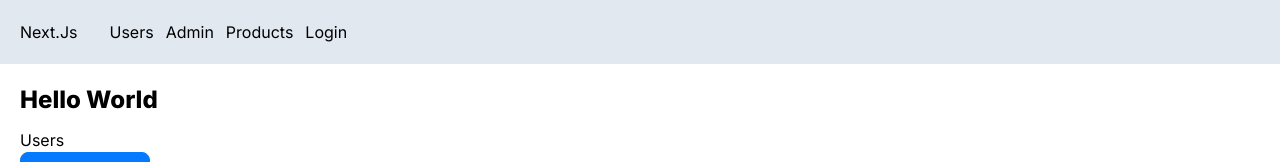
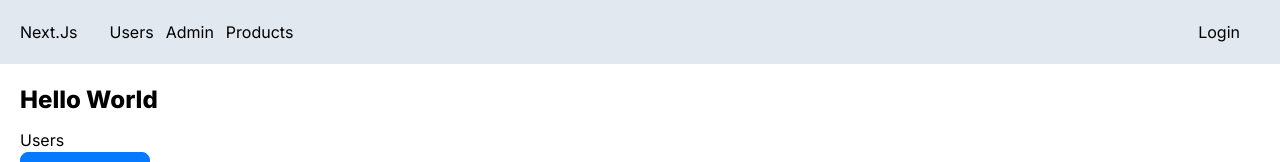
Before and after one commit to danielu35/next.js-app, a Next.js app: page / in a window 1280 px wide. Shown: the top 162 px of the page. Built offline with nearby package versions, Linux system fonts and the light colour scheme; no server answers.

Commit message:
accessing session on the client

```diff
--- a/app/NavBar.tsx
+++ b/app/NavBar.tsx
@@ -1,16 +1,40 @@
-import Link from 'next/link'
-import React from 'react'
+"use client";
+import { useSession } from "next-auth/react";
+import Link from "next/link";
+import React from "react";
 
 const NavBar = () => {
+  const { status, data: session } = useSession();
+
   return (
-    <div className='flex bg-slate-200 p-5 space-x-3'>
-      <Link href={'/'} className='mr-5'>Next.Js</Link>
-      <Link href={'/users'} className='mr-5'>Users</Link>
-      <Link href={'/admin'} className='mr-5'>Admin</Link>
-      <Link href={'/products'} className='mr-5'>Products</Link>
-      <Link href={'/api/auth/signin'}>Login</Link>
+    <div className="flex bg-slate-200 p-5 space-x-3">
+      <Link href={"/"} className="mr-5">
+        Next.Js
+      </Link>
+      <Link href={"/users"} className="mr-5">
+        Users
+      </Link>
+      <Link href={"/admin"} className="mr-5">
+        Admin
+      </Link>
+      <Link href={"/products"} className="mr-5">
+        Products
+      </Link>
+      {status === "loading" && (
+        <span className="loading loading-spinner loading-sm absolute right-10" />
+      )}
+      {status === "authenticated" && (
+        <div className="absolute right-10">{`Signed in as: ${
+          session.user!.name
+        }`}</div>
+      )}
+      {status === "unauthenticated" && (
+        <Link href={"/api/auth/signin"} className="absolute right-10">
+          Login
+        </Link>
+      )}
     </div>
-  )
-}
+  );
+};
 
-export default NavBar
+export default NavBar;
--- /dev/null
+++ b/app/auth/Provider.tsx
@@ -0,0 +1,9 @@
+"use client";
+import React, { ReactNode } from "react";
+import { SessionProvider } from "next-auth/react";
+
+const AuthProvider = ({ children }: { children: ReactNode }) => {
+  return <SessionProvider>{children}</SessionProvider>;
+};
+
+export default AuthProvider;
--- a/app/layout.tsx
+++ b/app/layout.tsx
@@ -1,25 +1,28 @@
-import './globals.css'
-import type { Metadata } from 'next'
-import { Inter } from 'next/font/google'
-import NavBar from './NavBar'
+import type { Metadata } from "next";
+import { Inter } from "next/font/google";
+import NavBar from "./NavBar";
+import AuthProvider from "./auth/Provider";
+import "./globals.css";
 
-const inter = Inter({ subsets: ['latin'] })
+const inter = Inter({ subsets: ["latin"] });
 
 export const metadata: Metadata = {
-  title: 'Create Next App',
-  description: 'Generated by create next app',
-}
+  title: "Create Next App",
+  description: "Generated by create next app",
+};
 
 export default function RootLayout({
   children,
 }: {
-  children: React.ReactNode
+  children: React.ReactNode;
 }) {
   return (
     <html lang="en" data-theme="winter">
       <body className={inter.className}>
-        <NavBar />
-        <main className='p-5'>{children}</main>
+        <AuthProvider>
+          <NavBar />
+          <main className="p-5">{children}</main>
+        </AuthProvider>
       </body>
     </html>
   );
```
